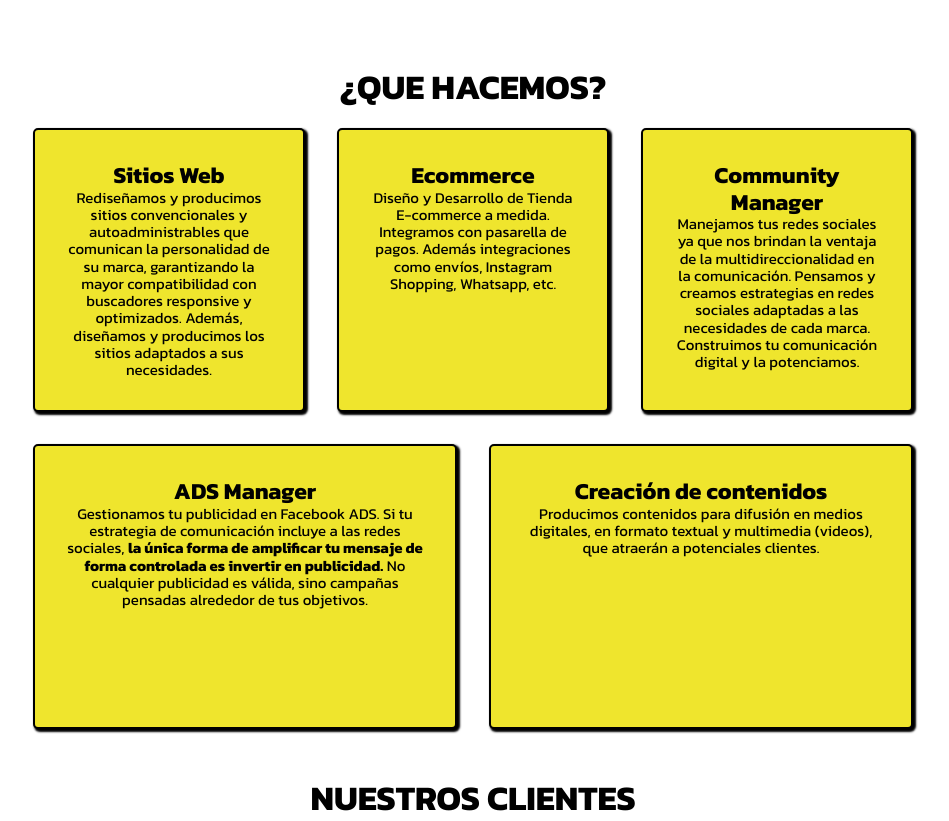
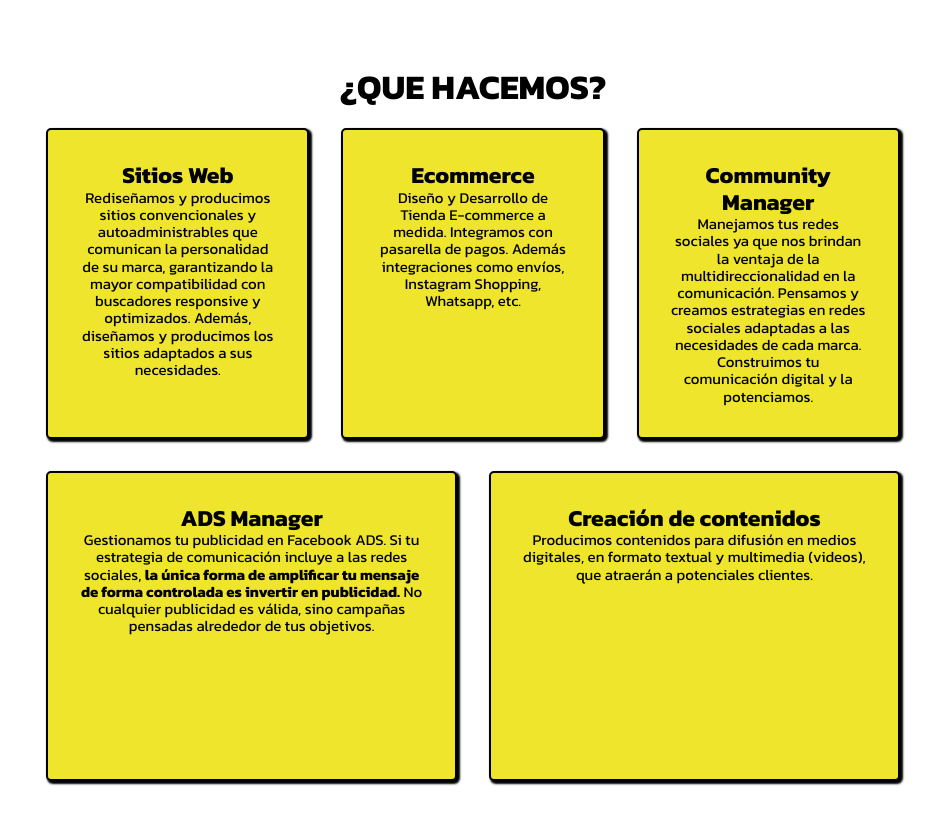
Before and after one commit to aitoribarra/creatuidea-ibarra, a plain HTML site: page index.html in a window 1280 px wide. Shown: the part 1140-1961 px from the top of the page, without its empty margins (167-1116 px from the left). Drawn offline with Linux system fonts and the light colour scheme.

Commit message:
Modifique margenes cards

```diff
--- a/styles.css
+++ b/styles.css
@@ -84,6 +84,8 @@ header {
     grid-template-columns: repeat(12, 1fr);
     grid-template-rows: repeat(2, 1fr);
     gap: 2rem;
+    max-width: 97%;
+    margin: 0 auto;
 }
 
 .box:nth-of-type(1) {
```
